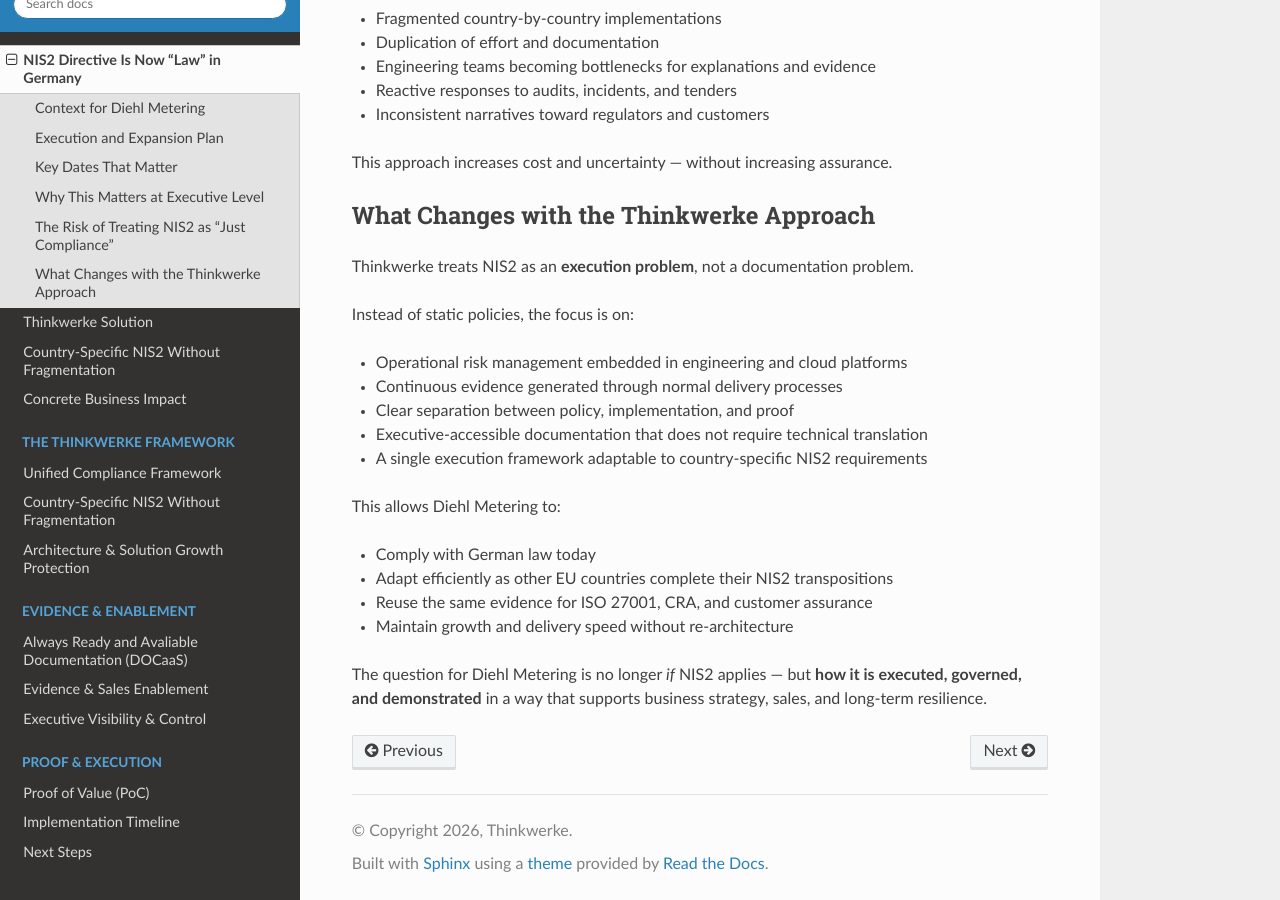
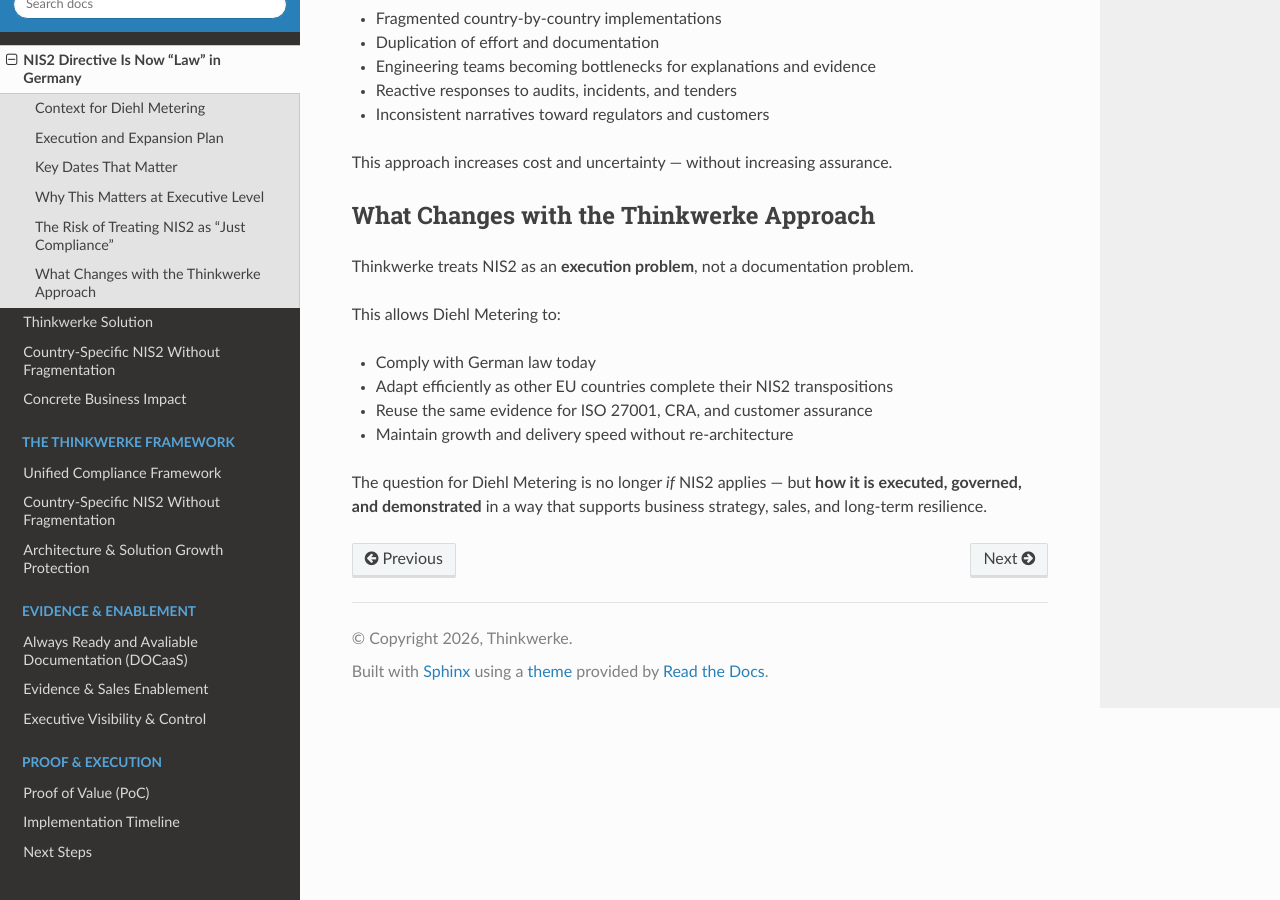
Before and after one commit to Mynkskhr/diehlmetering, a Sphinx documentation site: the page built from docs/source/nis2-2026.rst, in a window 1280 px wide and 900 px high, scrolled down 2858 px. Built offline with Sphinx 7.4.7 and the Read the Docs theme 3.1.0, drawn with Linux system fonts in a browser that asks for light colours; pages that are not in the unit, such as notebooks, are missing from menus.

Commit message:
Update nis2-2026.rst

```diff
--- a/docs/source/nis2-2026.rst
+++ b/docs/source/nis2-2026.rst
@@ -150,14 +150,6 @@
 
 Thinkwerke treats NIS2 as an **execution problem**, not a documentation problem.
 
-Instead of static policies, the focus is on:
-
-- Operational risk management embedded in engineering and cloud platforms
-- Continuous evidence generated through normal delivery processes
-- Clear separation between policy, implementation, and proof
-- Executive-accessible documentation that does not require technical translation
-- A single execution framework adaptable to country-specific NIS2 requirements
-
 This allows Diehl Metering to:
 
 - Comply with German law today
```
